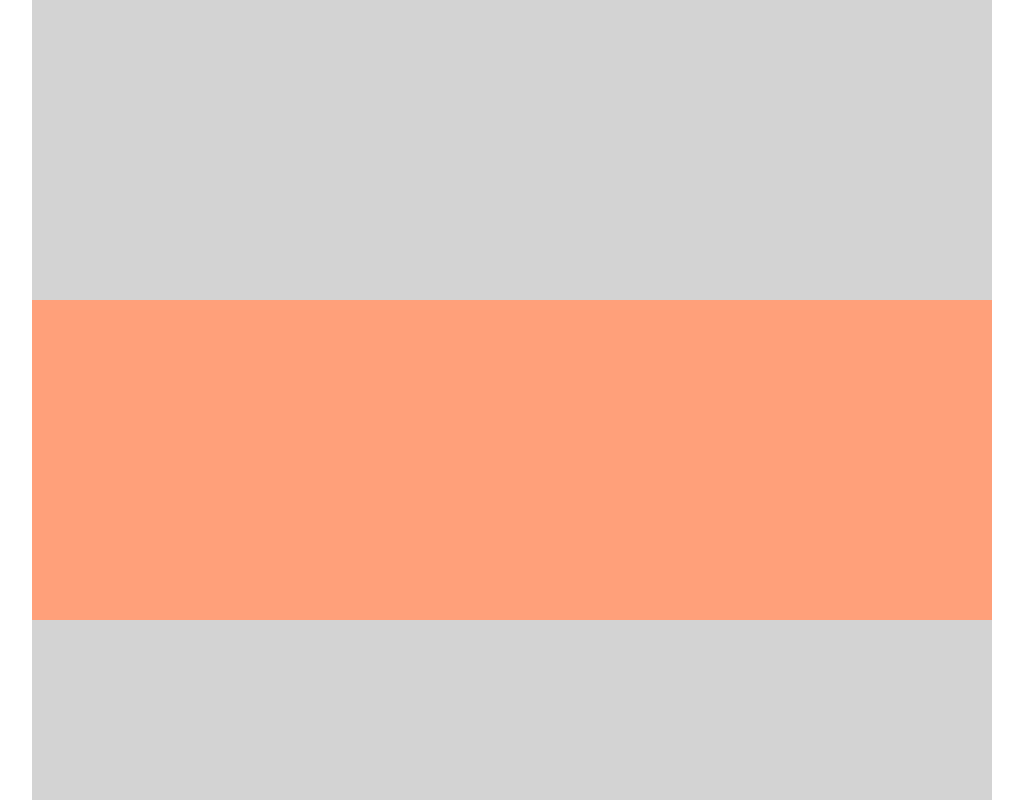
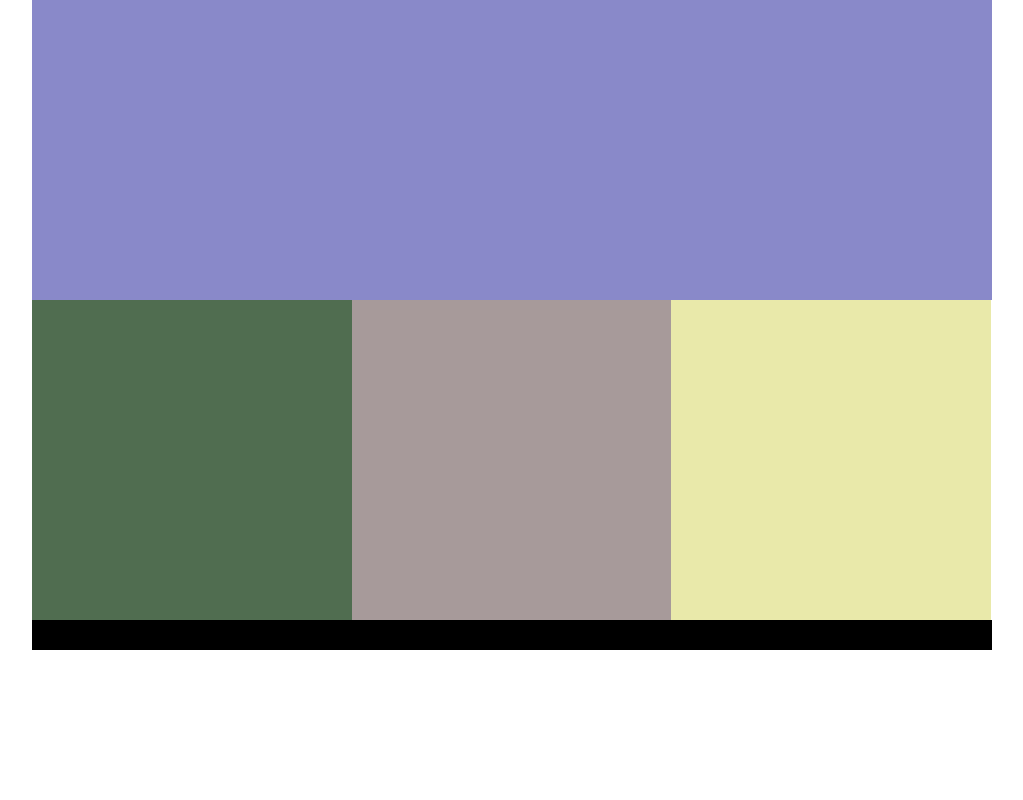
Before and after one commit to mcdanielkimmy1/colors-starter-project, a plain HTML site: page index.html in a window 1280 px wide. Shown: the top 800 px of the page, without its empty margins (128-1151 px from the left). Drawn offline with Linux system fonts and the light colour scheme.

Commit message:
Color change for specific screens

```diff
--- a/css/main.css
+++ b/css/main.css
@@ -34,15 +34,15 @@ header {
 }
 
 #column-1 {
-  background: pink;
+  background: #d5d5d5;
 }
 
 #column-2 {
-  background: darkgrey;
+  background: goldenrod;
 }
 
 #column-3 {
-  background: teal;
+  background: #b7b7b7;
 }
 
 
@@ -60,23 +60,27 @@ footer {
 
 @media (min-width: 768px) {
   header {
-    background-color: #f0fff0 ;
+    background-color: pink ;
   }
 
   #column-1 {
-    background-color: #fff0f5 ;
+    background-color: dimgray ;
   }
 
   #column-2 {
-    background-color:  #e6e6fa;
+    background-color: darkcyan ;
   }
 
   #column-3 {
-    background-color: #fff0f5 ;
+    background-color: grey;
+    width: 100%;
   }
 
   footer {
-    background-color: #f0fff0 ;
+    background-color: teal ;
+  }
+  .col-3 {
+    width: 50%;
   }
 
 }
@@ -85,23 +89,27 @@ footer {
 /*---------- Desktops ----------*/
 @media (min-width: 1200px) {
   header {
-    background-color: #d3d3d3 ;
+    background-color: rgb(137, 137, 201) ;
   }
 
   #column-1 {
-    background-color: #ffa07a;
+    background-color: rgb(80, 109, 80) ;
   }
 
   #column-2 {
-    background-color: #d3d3d3 ;
+    background-color: rgb(167, 154, 154);
   }
 
   #column-3 {
-    background-color: #ffa07a;
+    background-color: rgb(233, 233, 170);
+    width: 33.3%;
   }
 
   footer {
-    background-color: #e0ffff;
+    background-color: #000;
+  }
+  .col-3 {
+    width: 33.3%;
   }
 
 }
--- a/index.html
+++ b/index.html
@@ -1,10 +1,10 @@
-<!doctype html>
-<html>
+<!DOCTYPE html>
+<html lang="en">
   <head>
     <meta charset="UTF-8">
-    <meta name="viewport" content="width=device-width, initial-scale=1">
+    <meta name="viewport" content="width=device-width, initial-scale=1.0">
     <title>Skillcrush Testing</title>
-    <link rel="stylesheet" type="text/css" href="css/main.css" />
+    <link rel="stylesheet" type="text/css" href="css/main.css">
   </head>
 
   <body>
```
